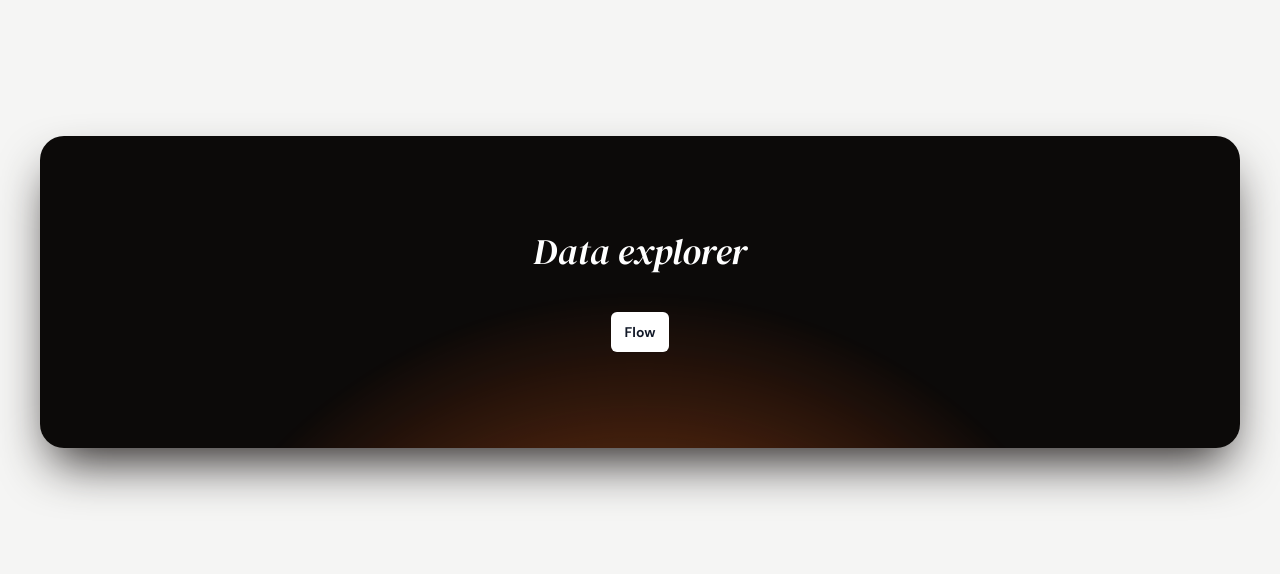
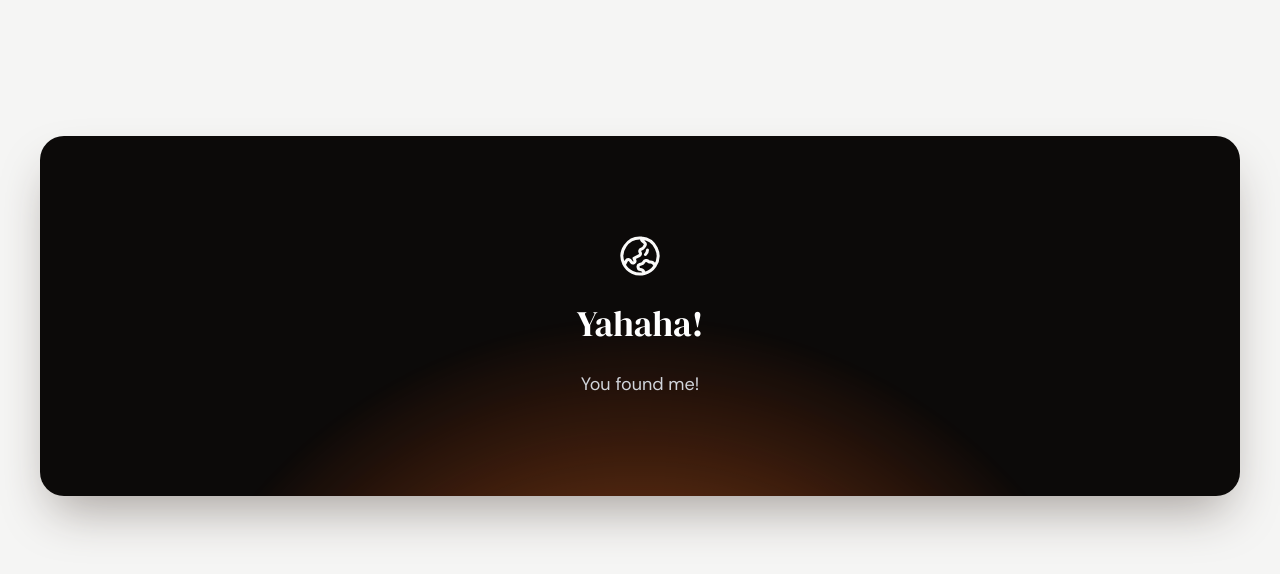
Before and after one commit to chienleng/opennem-fe-next, a SvelteKit app: page / in a window 1280 px wide. Shown: the top 574 px of the page. Built offline with nearby package versions, Linux system fonts and the light colour scheme.

Commit message:
update homepage

```diff
--- /dev/null
+++ b/src/lib/components/icons/globe-asia-australia.svelte
@@ -0,0 +1,18 @@
+<script>
+	export let classes = 'w-5 h-5';
+</script>
+
+<svg
+	xmlns="http://www.w3.org/2000/svg"
+	fill="none"
+	viewBox="0 0 24 24"
+	stroke-width="1.5"
+	stroke="currentColor"
+	class={classes}
+>
+	<path
+		stroke-linecap="round"
+		stroke-linejoin="round"
+		d="M12.75 3.03v.568c0 .334.148.65.405.864l1.068.89c.442.369.535 1.01.216 1.49l-.51.766a2.25 2.25 0 01-1.161.886l-.143.048a1.107 1.107 0 00-.57 1.664c.369.555.169 1.307-.427 1.605L9 13.125l.423 1.059a.956.956 0 01-1.652.928l-.679-.906a1.125 1.125 0 00-1.906.172L4.5 15.75l-.612.153M12.75 3.031a9 9 0 00-8.862 12.872M12.75 3.031a9 9 0 016.69 14.036m0 0l-.177-.529A2.25 2.25 0 0017.128 15H16.5l-.324-.324a1.453 1.453 0 00-2.328.377l-.036.073a1.586 1.586 0 01-.982.816l-.99.282c-.55.157-.894.702-.8 1.267l.073.438c.08.474.49.821.97.821.846 0 1.598.542 1.865 1.345l.215.643m5.276-3.67a9.012 9.012 0 01-5.276 3.67m0 0a9 9 0 01-10.275-4.835M15.75 9c0 .896-.393 1.7-1.016 2.25"
+	/>
+</svg>
--- a/src/routes/+page.svelte
+++ b/src/routes/+page.svelte
@@ -1,9 +1,17 @@
+<script>
+	import GlobeAsiaAustralia from '$lib/components/icons/globe-asia-australia.svelte';
+</script>
+
 <div class="mx-auto max-w-7xl py-24 sm:px-6 sm:py-32 lg:px-8">
 	<section>
-		<h2>Data explorer</h2>
-		<div class="mt-10 flex items-center justify-center gap-x-6">
+		<span class="text-stone-50 block mx-auto w-12 h-12 mb-6">
+			<GlobeAsiaAustralia classes="w-12 h-12" />
+		</span>
+		<h2>Yahaha!</h2>
+		<p>You found me!</p>
+		<!-- <div class="mt-10 flex items-center justify-center gap-x-6">
 			<a href="/flow/nem">Flow</a>
-		</div>
+		</div> -->
 		<svg
 			viewBox="0 0 1024 1024"
 			class="absolute left-1/2 top-1/2 -z-10 h-[64rem] w-[64rem] -translate-x-1/2 [mask-image:radial-gradient(closest-side,white,transparent)]"
@@ -22,15 +30,15 @@
 
 <style lang="postcss">
 	section {
-		@apply relative isolate overflow-hidden bg-stone-950 px-6 py-24 text-center shadow-2xl shadow-stone-800 rounded-lg sm:rounded-3xl sm:px-16;
+		@apply relative isolate overflow-hidden bg-stone-950 px-6 py-24 text-center shadow-2xl shadow-stone-400 rounded-lg sm:rounded-3xl sm:px-16;
 	}
 	h2 {
-		@apply font-serif italic mx-auto max-w-2xl text-3xl text-white sm:text-4xl;
+		@apply font-serif mx-auto max-w-2xl text-3xl text-white sm:text-4xl;
 	}
 	a {
 		@apply rounded-md bg-white px-3.5 py-2.5 text-sm font-semibold text-gray-900 shadow-sm hover:bg-gray-100 focus-visible:outline focus-visible:outline-2 focus-visible:outline-offset-2 focus-visible:outline-white;
 	}
-	/* p {
+	p {
 		@apply mx-auto mt-6 max-w-xl text-lg leading-8 text-gray-300;
-	} */
+	}
 </style>
```
